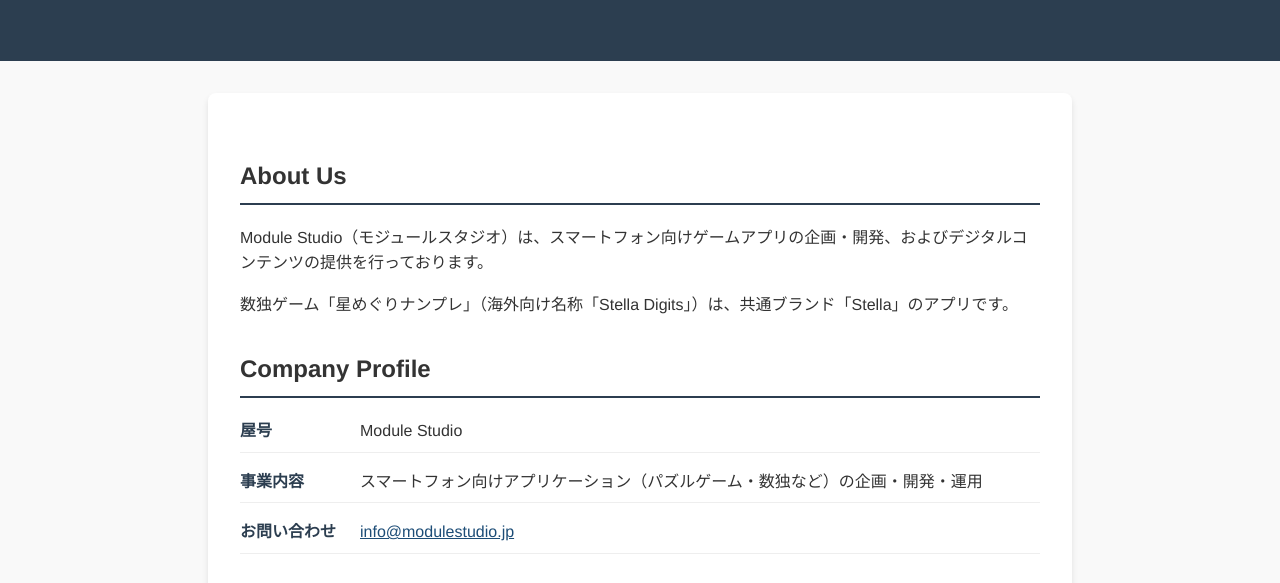
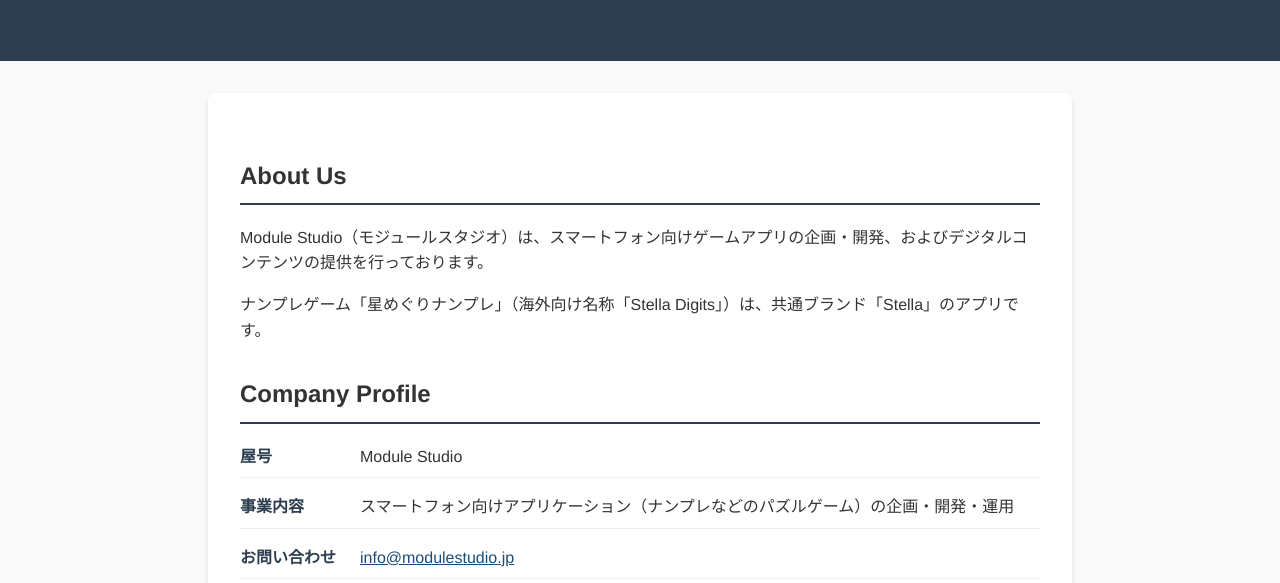
Before and after one commit to modulestudiojp/module-studio-web, a plain HTML site: page index.html in a window 1280 px wide. Shown: the part 149-732 px from the top of the page. Drawn offline with Linux system fonts and the light colour scheme.

Commit message:
Use Nanpure consistently in Japanese website copy

```diff
--- a/index.html
+++ b/index.html
@@ -83,12 +83,12 @@
 <div class="container">
     <h2>About Us</h2>
     <p>Module Studio（モジュールスタジオ）は、スマートフォン向けゲームアプリの企画・開発、およびデジタルコンテンツの提供を行っております。</p>
-    <p>数独ゲーム「星めぐりナンプレ」（海外向け名称「<span lang="en">Stella Digits</span>」）は、共通ブランド「Stella」のアプリです。</p>
+    <p>ナンプレゲーム「星めぐりナンプレ」（海外向け名称「<span lang="en">Stella Digits</span>」）は、共通ブランド「Stella」のアプリです。</p>
 
     <h2>Company Profile</h2>
     <ul class="info-list">
         <li><strong>屋号</strong>Module Studio</li>
-        <li><strong>事業内容</strong>スマートフォン向けアプリケーション（パズルゲーム・数独など）の企画・開発・運用</li>
+        <li><strong>事業内容</strong>スマートフォン向けアプリケーション（ナンプレなどのパズルゲーム）の企画・開発・運用</li>
         <li><strong>お問い合わせ</strong><a href="mailto:info@modulestudio.jp">info@modulestudio.jp</a></li>
     </ul>
 
```
Also changed, not shown: privacy/index.html (+3 -3 lines).
